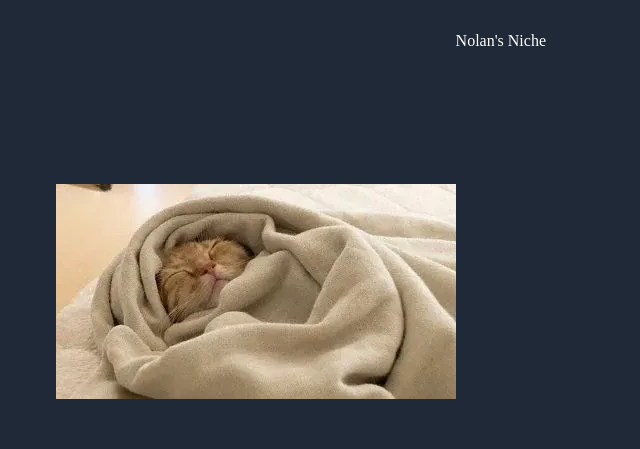
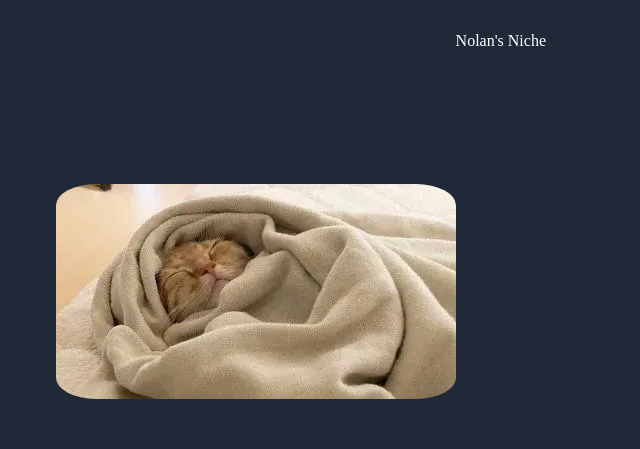
Before and after one commit to TheYeetMeister/BomfyHub, a plain HTML site: page index.html in a window 1280 px wide. Shown: the top 449 px of the page, 614-1254 px from the left. Drawn offline with Linux system fonts and the light colour scheme.

Commit message:
round cat image out

```diff
--- a/styles.css
+++ b/styles.css
@@ -50,3 +50,7 @@ ul {
     margin: 0px;
     width: 350px;
 }
+
+.bomfyCat {
+    border-radius: 10%;
+}
```
